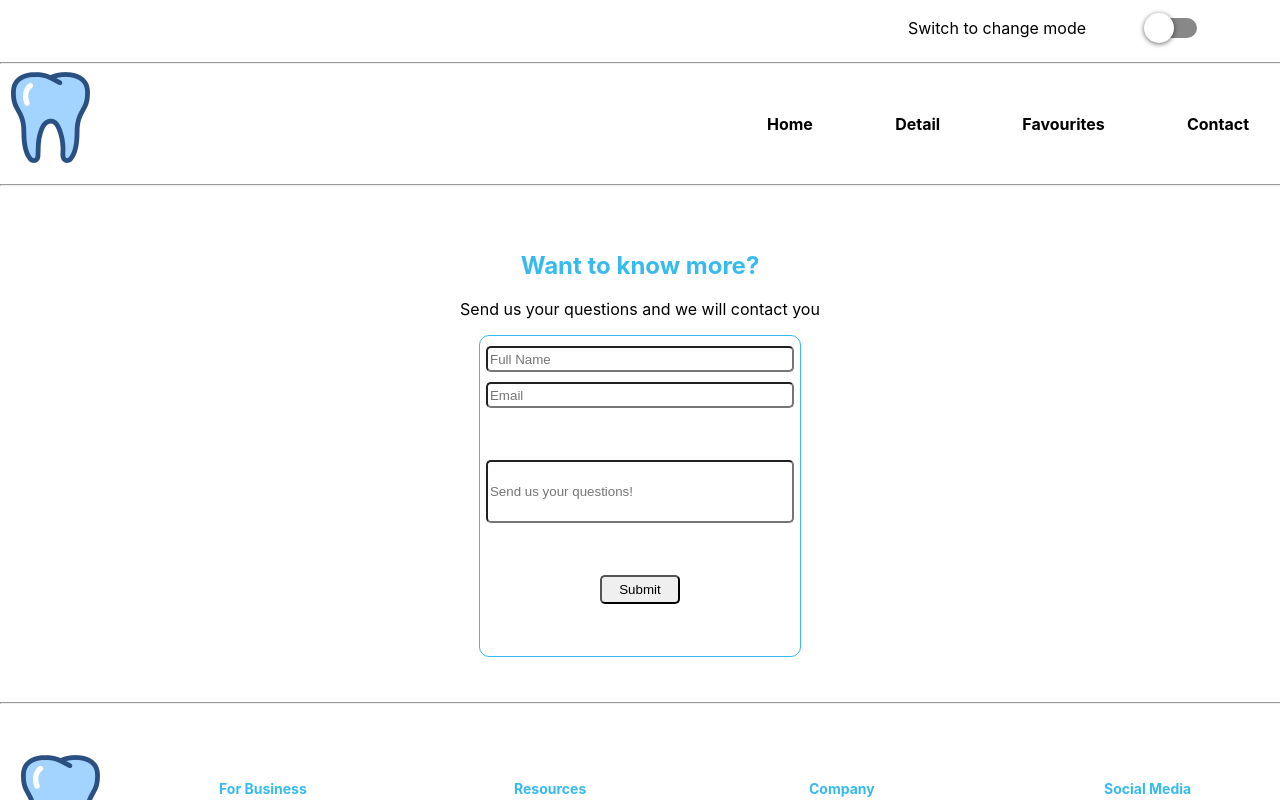
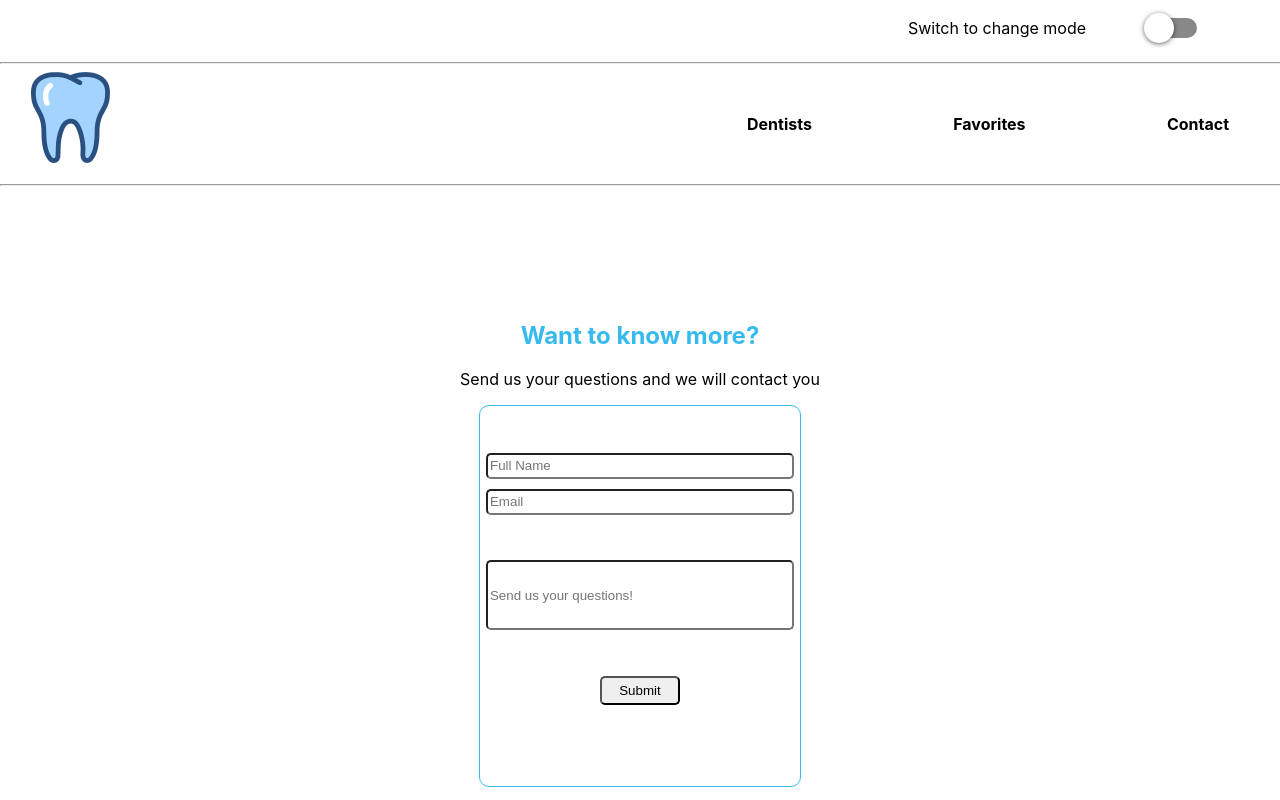
Before and after one commit to francoansaldi7/Final-Front-3, a React (Vite) app: page /contact in a window 1280 px wide. Shown: the top 800 px of the page. Built offline with nearby package versions, Linux system fonts and the light colour scheme.

Commit message:
config modifications

```diff
--- a/src/App.css
+++ b/src/App.css
@@ -61,7 +61,7 @@
   display: flex;
   justify-content: center;
   align-items: center;
-  height: 500px;
+  height: 700px;
 }
 
 .navDiv {
@@ -97,4 +97,5 @@
 .container {
   display: flex;
   justify-content: space-between;
+  margin: 0px 20px;
 }
--- a/src/App.jsx
+++ b/src/App.jsx
@@ -12,7 +12,7 @@
 
 function App() {
 
-  const [contextTheme, setContextTheme] = useState(true)
+  const [contextTheme, setContextTheme] = useState('true')
   const [checked, setChecked] = useState(false);
   const handleSwitch = (nextChecked) => {
     setContextTheme( (state) => (state === 'Dark' ? 'Light' : 'Dark'))
--- a/src/components/Form.jsx
+++ b/src/components/Form.jsx
@@ -39,7 +39,7 @@
       }
 
       if(error === false && message === ''){
-        setSuccess('Thank you ' + name + '! we will contact you right away')
+        setSuccess('Thank you ' + name + '! We will contact you right away!')
       } else {
         setSuccess('')
       }
@@ -50,13 +50,13 @@
     <div>
       <form onSubmit={handleSubmit}>
         <input value={name} onChange={(e) => setName(e.target.value)} type="name" name="name" id="name" placeholder="Full Name" />
-        { error ? <label>Your name must have more than 5 characters</label> : ""}
+        { error ? <p>Your name must have more than 5 characters</p> : ""}
         <input value={email} onChange={(e) => setEmail(e.target.value)} type="email" name="email" id="email" placeholder="Email" />
         <p>{message}</p>
         <input className='textInput' value={text} onChange={(e) => setText(e.target.value)} type='text' name='text' id='text' placeholder='Send us your questions!' />
         <p>{textMssg}</p>
         <button>Submit</button>
-        <p>{success}</p>
+        <p className='successMsg'>{success}</p>
       </form>
     </div>
   );
--- a/src/components/Navbar.jsx
+++ b/src/components/Navbar.jsx
@@ -12,9 +12,8 @@
     <div className='navDiv'>
       <nav>
         <ul className='ulStyle'>
-          <li><Link to="/">Home</Link></li>
-          <li><Link to="/detail">Detail</Link></li>
-          <li><Link to="/favs">Favourites</Link></li>
+          <li><Link to="/">Dentists</Link></li>
+          <li><Link to="/favs">Favorites</Link></li>
           <li><Link to="/contact">Contact</Link></li>
         </ul>
       </nav>
--- a/src/index.css
+++ b/src/index.css
@@ -59,7 +59,7 @@
   justify-content: center;
   align-items: center;
   width: 300px;
-  height: 300px;
+  height: 360px;
   margin: 0 auto;
   padding: 10px;
   border: 1px solid rgb(55, 186, 238);
@@ -69,6 +69,17 @@
   -moz-border-radius: 10px;
   -ms-border-radius: 10px;
   -o-border-radius: 10px;
+}
+
+form p {
+  font-size: 80%;
+  color: red;
+  font-weight: 500;
+}
+
+.successMsg {
+  color: rgb(62, 190, 62);
+  font-weight: 500;
 }
 
 input{
--- a/src/routes/Home.jsx
+++ b/src/routes/Home.jsx
@@ -5,7 +5,7 @@
 const Home = () => {
   return (
     <main className="">
-      <h1>Home</h1>
+      <h1>Dentists</h1>
       <div className='card-grid'>
         {/* Aqui deberias renderizar las cards */}
 
```
